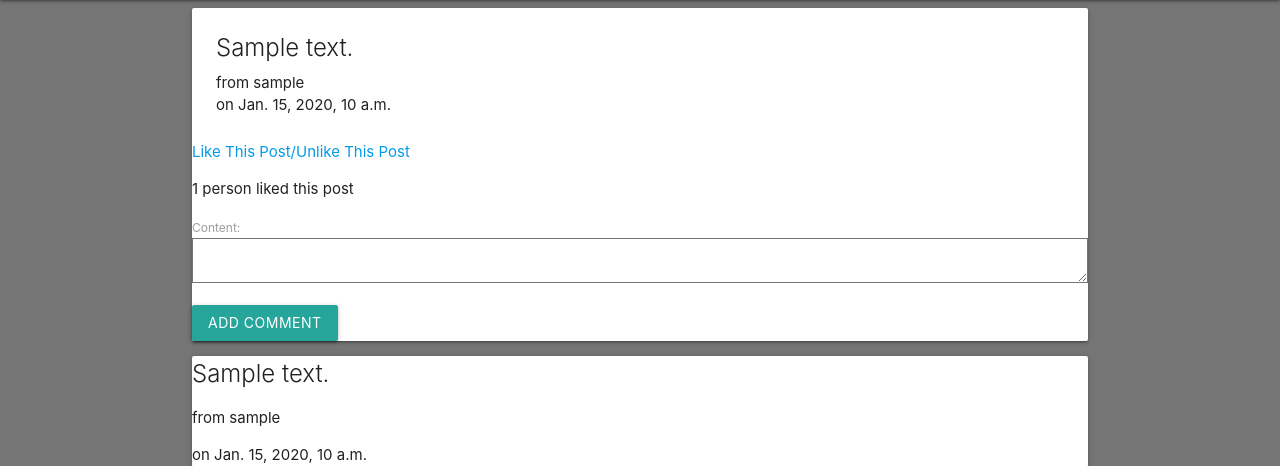
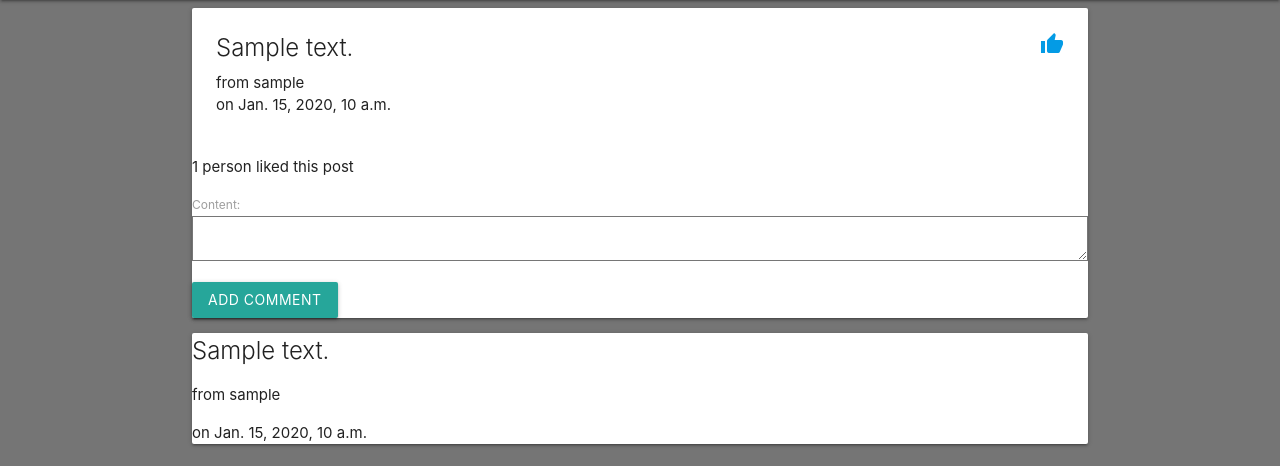
Before and after one commit to KheffyC/blockparty, a Django app: page /group/1/posts/1/ in a window 1280 px wide. Shown: the part 64-530 px from the top of the page. Run offline with Django 4.2, Linux system fonts and the light colour scheme; tables that the repository leaves empty hold one stand-in row (values such as "Sample post").

Commit message:
add username to group index posts, and add icon to like function

```diff
--- a/main_app/templates/base.html
+++ b/main_app/templates/base.html
@@ -27,7 +27,7 @@
             <li><a href="{% url 'profiles_index' %}">View Profiles</a></li>
             <li><a href="{% url 'groups_index' %}">Groups</a></li>
             <li><a href="{% url 'logout' %}">Log Out</a></li>
-            <li><img class="circle responsive-img" src="{{user.profile.profileimg.url}}" alt=""></li>
+            <li> <a href="{% url 'profiles_detail' user.id %}"> <img class="circle responsive-img center" src="{{user.profile.profileimg.url}}" width="70px" alt=""></a></li>
           {% else %}
             <li><a href="{% url 'signup' %}">Sign Up</a></li>
             <li><a href="{% url 'login' %}">Log In</a></li>
--- a/main_app/templates/group/main.html
+++ b/main_app/templates/group/main.html
@@ -8,7 +8,10 @@
 <a href="{% url 'post_detail' group.id post.id%}">
     <div class="card">
         <div class="card-content">
-            {{post.content}}
+            <div>
+                @{{ post.user }}
+            </div>
+            {{ post.content }}
         </div>
     </div>
 </a>
--- a/main_app/templates/group/post.html
+++ b/main_app/templates/group/post.html
@@ -2,12 +2,12 @@
 {% block content %}
 <div class="card">
         <div  class="card-content">
+            <a class="right" href="{% url 'like_post' post.group.id post.id %}"><i class="material-icons">thumb_up</i></a>
             <span class="card-title">{{ post.content }}</span>
             <p>from {{ post.user }}</p>
             <p>on {{ post.date }}</p>
         </div>
         <div>
-            <a href="{% url 'like_post' post.group.id post.id %}">Like This Post/Unlike This Post</a>
             {% if post.no_of_likes == 0 %}
                 <p>No Likes</p>
             {% elif post.no_of_likes == 1 %}
--- a/main_app/views.py
+++ b/main_app/views.py
@@ -17,8 +17,10 @@ from django.http import HttpResponse
 def home(request):
   return render(request, 'home.html')
 
+
 def about(request):
   return render(request, 'about.html')
+
 
 def signup(request):
   error_message = ''
@@ -47,18 +49,22 @@ def signup(request):
   context = {'form': form, 'error_message': error_message}
   return render(request, 'registration/signup.html', context)
 
+
 @login_required
 def groups_index(request):
-  groups = Group.objects.all()
+  user = User.objects.get(id=request.user.id)
+  groups = user.profile.groups.all()
 
   return render(request, 'groups/index.html', {'groups': groups})
+
 
 def group(request, group_id):
   group = Group.objects.get(id=group_id)
 
-  posts = Post.objects.filter(group_id = group_id).values()
+  posts = Post.objects.filter(group_id = group_id)
 
   return render(request, 'group/main.html', {'group': group, 'posts': posts})
+
 
 def post_detail(request, group_id, post_id):
   post = Post.objects.get(id=post_id)
@@ -66,6 +72,7 @@ def post_detail(request, group_id, post_id):
 
   comment_form = CommentForm()
   return render(request, 'group/post.html', {'post': post, "comment_form": comment_form})
+
 
 class PostCreate(LoginRequiredMixin ,CreateView):
   model = Post
@@ -78,6 +85,7 @@ class PostCreate(LoginRequiredMixin ,CreateView):
     form.instance.group = group
     return super().form_valid(form)
 
+
 class PostUpdate(LoginRequiredMixin, UpdateView):
   model = Post
   fields = ['content']
@@ -88,11 +96,11 @@ class PostUpdate(LoginRequiredMixin, UpdateView):
       return redirect ('post_detail', self.object.group.id, self.object.id)
 
 
-
 class PostDelete(LoginRequiredMixin, DeleteView):
   model = Post
   def get_success_url(self):
     return reverse_lazy( 'group', kwargs = {'group_id': self.kwargs['group_id']},)
+
 
 def like_post(request, group_id, post_id):
   username = request.user.username
@@ -114,7 +122,6 @@ def like_post(request, group_id, post_id):
     return redirect('post_detail', group_id, post_id)
 
 
-
 @login_required
 def add_comment(request, group_id,  post_id):
   form = CommentForm(request.POST)
@@ -125,6 +132,7 @@ def add_comment(request, group_id,  post_id):
     new_comment.save()
   return redirect('post_detail', group_id, post_id)
 
+
 @login_required
 def remove_comment(request, group_id,  post_id, comment_id):
   comment = Comment.objects.get(id=comment_id)
@@ -132,12 +140,14 @@ def remove_comment(request, group_id,  post_id, comment_id):
     comment.delete()
   return redirect('post_detail', group_id, post_id)
 
+
 @login_required
 def profiles_index(request):
   users = User.objects.all()
   logged_in_user = User.objects.get(id=request.user.id)
 
   return render(request, 'profiles/index.html', {'users': users, 'logged_in_user': logged_in_user})
+
 
 @login_required
 def profiles_detail(request, user_id):
```
Also changed, not shown: media/images/chillCat.jpeg (added), media/images/maxresdefault.jpeg (added).
